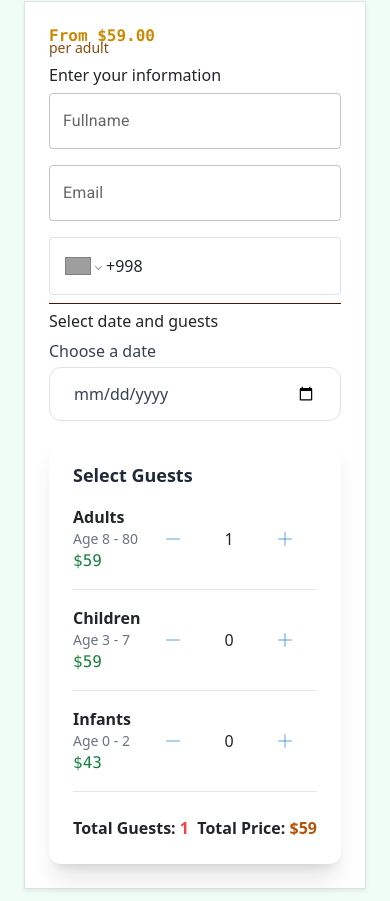
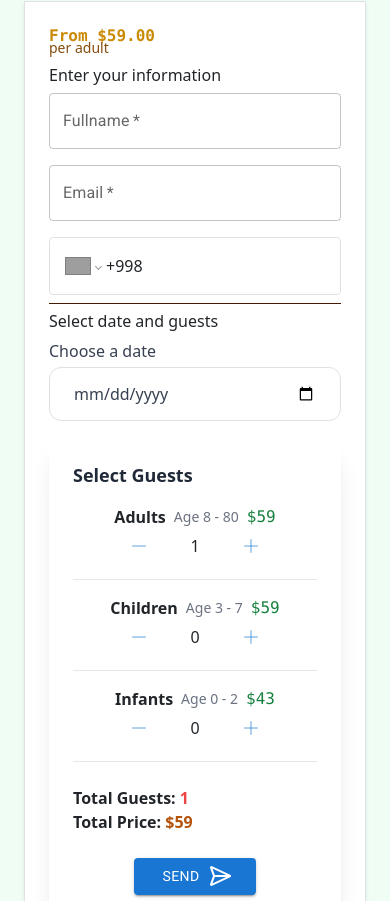
Before and after one commit to az1kkRich/gotosam, a React (Vite) app: page /tours/1 in a window 390 px wide. Shown: the part 1803-2704 px from the top of the page. Built offline with nearby package versions, Linux system fonts and the light colour scheme; grey boxes are pictures that could not be loaded.

Commit message:
finishhim

```diff
--- a/src/components/tours/TourDetail.jsx
+++ b/src/components/tours/TourDetail.jsx
@@ -1,4 +1,4 @@
-import { Car, Coffee, Minus, Plus, Send, ShowerHead, Tv, Users, UsersRound, Wifi } from "lucide-react";
+import { Car, Coffee, Minus, Plus, Send, SendHorizontal, ShowerHead, Tv, Users, UsersRound, Wifi } from "lucide-react";
 import TourCardImg from "./TourImgSlick";
 import { useEffect, useState, useMemo, useRef } from "react";
 
@@ -13,14 +13,47 @@ import { TextField } from "@mui/material";
 
 const TourDetail = () => {
   const [iconSize, setIconSize] = useState(24);
+
+  const [phone, setPhone] = useState("");
+  const [isValid, setIsValid] = useState(true);
+
   const [adults, setAdults] = useState(1);
   const [children, setChildren] = useState(0);
   const [infants, setInfants] = useState(0);
 
+  // bu yerda ref yaratamiz va inputga focus
   const fullNameRef = useRef(null)
   const handleRef = () => {
     fullNameRef.current.focus()
   }
+
+  // bu yerda nomer va guestlarni olish uchun useRef
+  const submitBtn = useRef(null)
+  const isDisabled = (adults + children + infants === 0)
+
+  useEffect(() => {
+    if (submitBtn.current) {
+      if (isDisabled) {
+        submitBtn.current.disabled = true;
+      } else {
+        submitBtn.current.disabled = false;
+      }
+    }
+  }, [isValid, adults, children, infants]);
+
+  const handleSubmit = (e) => {
+    e.preventDefault();
+
+    if (!phone) {
+      alert("Please enter your phone number");
+      return;
+    }
+  }
+
+
+
+
+  // bu yerda minus va plus tugmachalari uchun funksiya
 
   const handleDecrement = (setter, value) => {
     if (value > 0) setter(value - 1);
@@ -32,8 +65,8 @@ const TourDetail = () => {
 
   // bu person nomer olish uchuun funksiya
   const guestRow = (label, ageRange, price, value, setter) => (
-    <div className="flex items-center justify-between border-b py-3">
-      <div>
+    <div className="flex flex-col md:flex-row  items-center justify-between border-b py-3">
+      <div className="flex flex-row items-center gap-2 md:flex-col! ">
         <p className="font-semibold">{label}</p>
         <p className="text-sm text-gray-500 ">Age {ageRange}</p>
         <p className="text-md text-green-700 font-mono font-medium">${price}</p>
@@ -104,8 +137,7 @@ const TourDetail = () => {
 
 
   // bu phone number input
-  const [phone, setPhone] = useState("");
-  const [isValid, setIsValid] = useState(true);
+
 
   const handleChange = (value) => {
     setPhone(value);
@@ -114,7 +146,7 @@ const TourDetail = () => {
 
 
   return (
-    <div id="tourDetail" className="bg-green-50 mt-[3rem] mb-[-1.5rem] py-5">
+    <div  className="bg-green-50 mt-[3rem] mb-[-1.5rem] py-5">
       <div className="max-w-[90rem] mx-auto px-4">
         <div className="flex flex-col md:flex-row gap-3">
           <div className="w-full md:w-4/6">
@@ -170,15 +202,15 @@ const TourDetail = () => {
           </div>
 
           <div className="w-full md:w-2/6 ">
-            <div className="bg-white p-4 border shadow-sm">
+            <form  onSubmit={handleSubmit} className="bg-white p-4 border shadow-sm" >
               <h1 className="font-semibold  text-md md:text-xl lg:text-2xl  text-yellow-600 font-mono">From $59.00  </h1>
               <p className=" text-sm text-yellow-800 mt-[-7px]">per adult </p>
 
               <h1 className="font-medium mt-2 text-md md:text-xl lg:text-2xl ">Enter your information  </h1>
 
-              <TextField id="fullName" inputRef={fullNameRef} label="Fullname" variant="outlined" type="text" className="w-full mt-2" />
+              <TextField id="fullName" inputRef={fullNameRef} label="Fullname" variant="outlined" type="text" className="w-full mt-2" required/>
 
-              <TextField id="email" label="Email" variant="outlined" type="email" className="w-full mt-3" />
+              <TextField id="email" label="Email" variant="outlined" type="email" className="w-full mt-3" required/>
 
 
               <PhoneInput
@@ -187,6 +219,7 @@ const TourDetail = () => {
                 value={phone}
                 onChange={handleChange}
                 className="border p-3 rounded w-full mt-3"
+                required
               />
               {!isValid && (
                 <p className="text-red-500 text-sm mt-2">❌ Invalid phone number</p>
@@ -202,7 +235,8 @@ const TourDetail = () => {
                 <label className="block text-gray-700 font-medium mb-1">Choose a date</label>
                 <div className="relative">
                   <input
-                  placeholder="Select date"
+                    required
+                    label="date"
                     type="date"
                     className="w-full appearance-none border border-gray-300 rounded-xl py-3 px-4 pr-10 text-gray-700 leading-tight focus:outline-none focus:ring-2 focus:ring-blue-500 focus:border-blue-500 transition duration-200"
                   />
@@ -216,7 +250,7 @@ const TourDetail = () => {
                 {guestRow("Children", "3 - 7", 59, children, setChildren)}
                 {guestRow("Infants", "0 - 2", 43, infants, setInfants)}
 
-                <div className="pt-4  flex justify-between font-semibold">
+                <div className="pt-4 flex flex-col md:flex-row justify-between font-semibold">
                   <div>
                     <span>Total Guests: </span>
                     <span className="text-red-500">{adults + children + infants}</span>
@@ -224,16 +258,21 @@ const TourDetail = () => {
                   </div>
                   <div>
                     <span>Total Price: </span>
-                    <span className="text-amber-700">${(adults * 59) + (children * 59) + (infants * 43) }</span>
+                    <span className="text-amber-700">${(adults * 59) + (children * 59) + (infants * 43)}</span>
 
                   </div>
                 </div>
 
+                <div className="w-full flex items-center">
+                  <Button variant="contained" ref={submitBtn} disabled={isDisabled} type="submit" className="mt-4 w-1/2 mx-auto" endIcon={<SendHorizontal />}>
+                    Send
+                  </Button>
+
+                </div>
               </div>
 
 
-
-            </div>
+            </form>
 
 
           </div>
```
